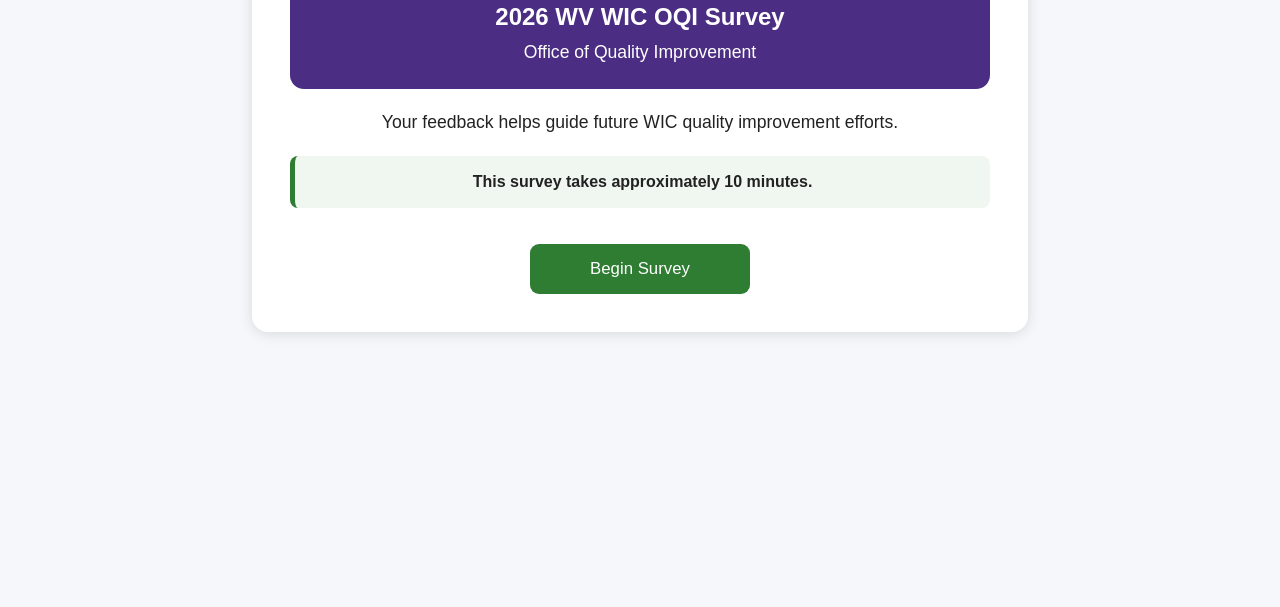
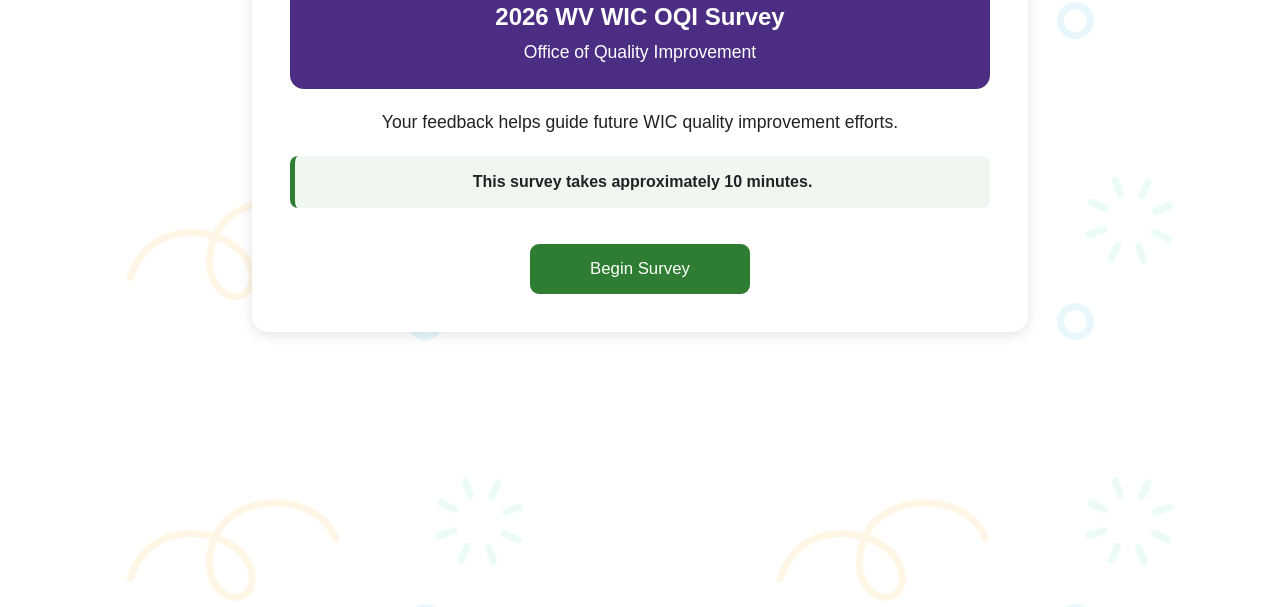
Before and after one commit to WICResearch/OQI-Survey, a plain HTML site: page index.html in a window 1280 px wide. Shown: the part 193-800 px from the top of the page. Drawn offline with Linux system fonts and the light colour scheme.

Commit message:
Update style.css

```diff
--- a/style.css
+++ b/style.css
@@ -1,9 +1,16 @@
 body {
-font-family: Arial, sans-serif;
-background: #f5f7fa;
-color: #222;
-margin: 0;
-padding: 20px;
+    font-family: Arial, sans-serif;
+    color: #222;
+    margin: 0;
+    padding: 20px;
+
+    background:
+        linear-gradient(rgba(255,255,255,.90), rgba(255,255,255,.90)),
+        url("WIC_Embellishments_01.png");
+
+    background-repeat: repeat;
+    background-size: 650px;
+    background-attachment: fixed;
 }
 
 .container {
```
